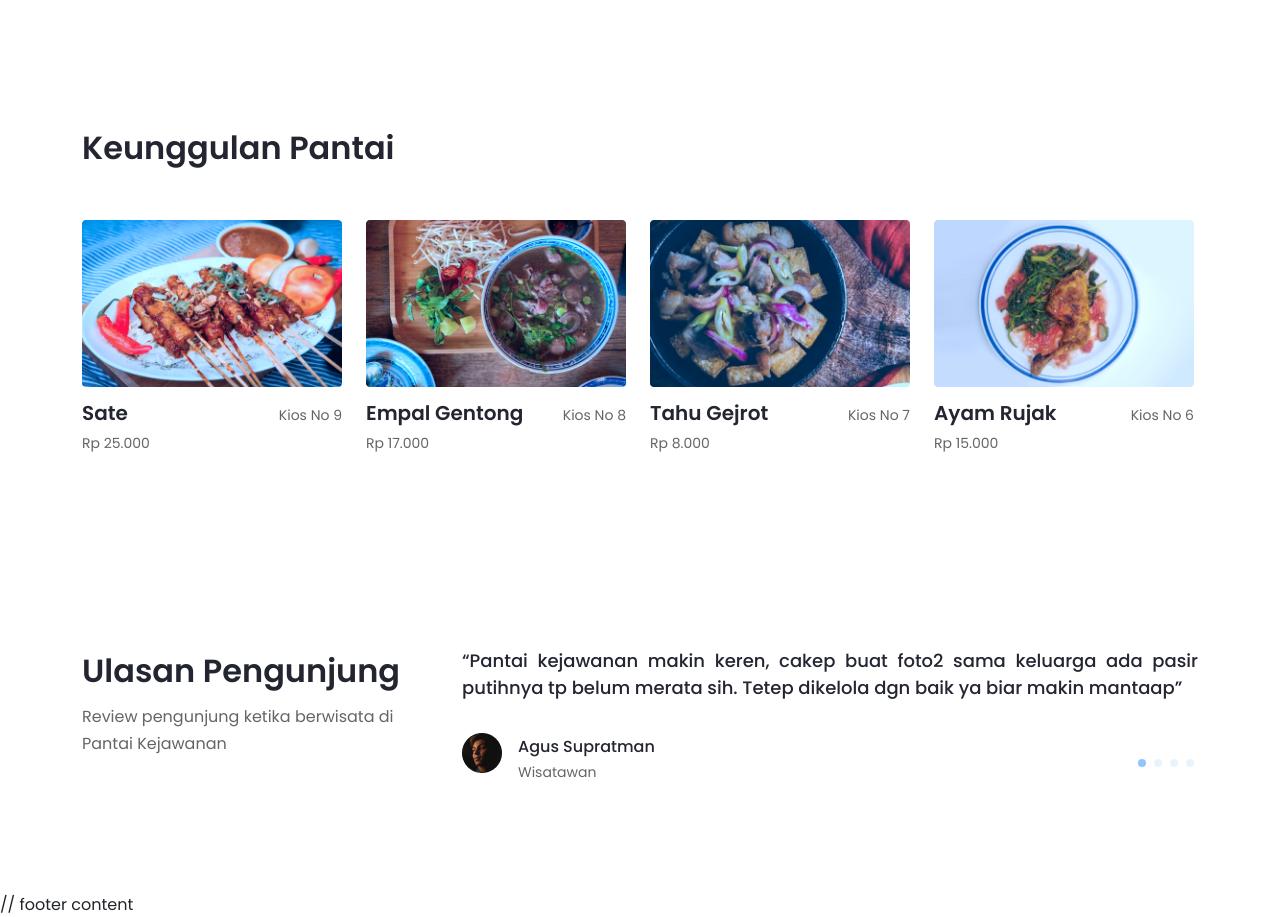
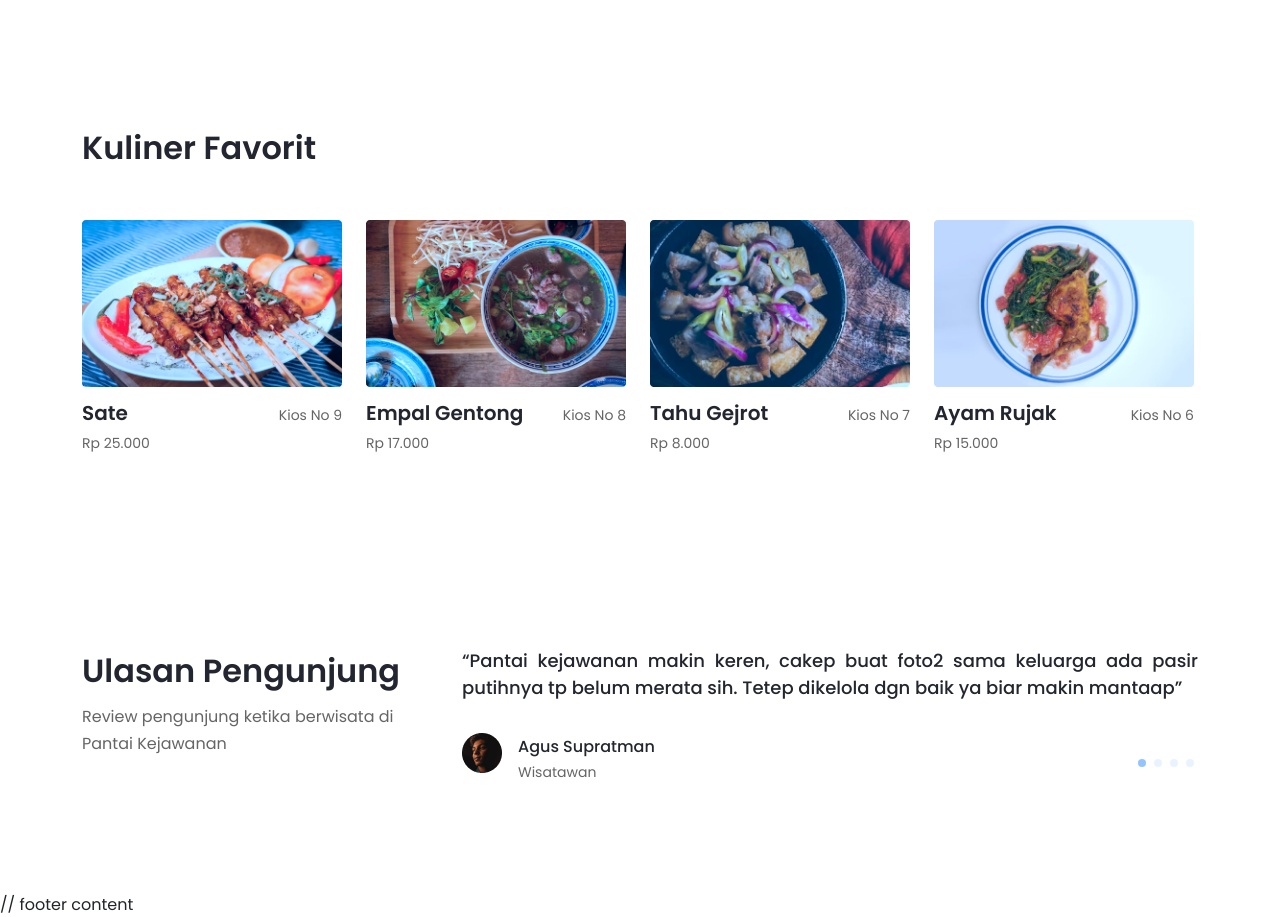
Before and after one commit to dimasrizkym/kejawanan, a website: page index.html in a window 1280 px wide. Shown: the part 2340-3257 px from the top of the page. Drawn offline with nearby package versions, Linux system fonts and the light colour scheme.

Commit message:
resolve typo at heading section kuliner

```diff
--- a/index.html
+++ b/index.html
@@ -207,7 +207,7 @@
     <section class="container" id="kuliner">
       <div class="section-padding">
         <h2 class="heading-2 ">
-          Keunggulan Pantai
+          Kuliner Favorit
         </h2>
         <div class="swiper swiperKuliner">
           <div class="swiper-wrapper justify-content-between">
```
